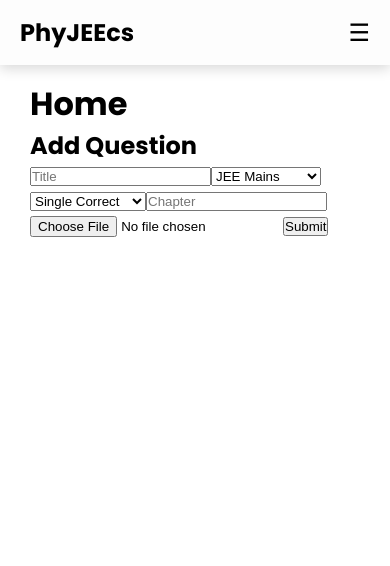
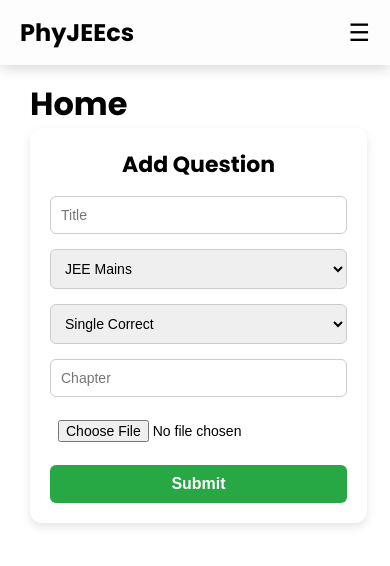
Before and after one commit to Abhi-shek26/PhyJEEcs, a React (Vite) app in the folder frontend/: page / in a window 390 px wide. Shown: the top 566 px of the page. Built offline with nearby package versions, Linux system fonts and the light colour scheme.

Commit message:
Form designed to add questions

```diff
--- /dev/null
+++ b/frontend/src/Components/AddQuestion.css
@@ -0,0 +1,128 @@
+/* General Form Container Styling */
+.form-container {
+    width: 60%;
+    max-width: 600px;
+    margin: auto;
+    padding: 25px;
+    background: #fff;
+    border-radius: 12px;
+    box-shadow: 0 4px 10px rgba(0, 0, 0, 0.1);
+    display: flex;
+    flex-direction: column;
+    align-items: center;
+  }
+
+  /* Form Title */
+  .form-title {
+    text-align: center;
+    font-size: 26px;
+    font-weight: bold;
+    margin-bottom: 15px;
+  }
+
+  /* Form Styling */
+  form {
+    width: 100%;
+    display: flex;
+    flex-direction: column;
+    gap: 15px;
+  }
+
+  /* Input Fields & Dropdowns */
+  .input-group input,
+  .input-group select{
+    width: 100%;
+    padding: 12px;
+    font-size: 16px;
+    border: 1px solid #ccc;
+    border-radius: 6px;
+    box-sizing: border-box;
+    outline: none;
+    transition: border-color 0.3s ease-in-out;
+  }
+
+  .input-group input:focus,
+  .input-group select:focus {
+    border-color: #28a745;
+  }
+
+  /* File Input Styling */
+  .file-input-container {
+    display: flex;
+    flex-direction: column;
+    gap: 8px;
+  }
+
+  input[type="file"] {
+    font-size: 14px;
+    padding: 8px;
+  }
+
+  /* Image Preview Box */
+  .image-preview {
+    display: flex;
+    justify-content: center;
+    align-items: center;
+    border: 1px solid #ddd;
+    border-radius: 8px;
+    overflow: hidden;
+    padding: 12px;
+    max-width: 100%;
+    max-height: fit-content;
+    box-sizing: border-box;
+    background: #f8f8f8;
+  }
+
+  .image-preview img {
+    max-width: 100%;
+    border-radius: 5px;
+    object-fit: contain;
+  }
+
+  /* Submit Button */
+  button {
+    background: #28a745;
+    color: white;
+    font-size: 18px;
+    font-weight: bold;
+    padding: 12px;
+    border: none;
+    border-radius: 6px;
+    cursor: pointer;
+    transition: background 0.3s ease-in-out;
+    width: 100%;
+  }
+
+  button:hover {
+    background: #218838;
+  }
+
+  button:disabled {
+    background: gray;
+    cursor: not-allowed;
+  }
+
+  /* Responsive Design */
+  @media (max-width: 768px) {
+    .form-container {
+      width: 90%;
+      padding: 20px;
+    }
+  }
+
+  @media (max-width: 480px) {
+    .form-title {
+      font-size: 22px;
+    }
+
+    .input-group input,
+    .input-group select {
+      font-size: 14px;
+      padding: 10px;
+    }
+
+    button {
+      font-size: 16px;
+      padding: 10px;
+    }
+  }
--- a/frontend/src/Components/AddQuestion.jsx
+++ b/frontend/src/Components/AddQuestion.jsx
@@ -1,5 +1,6 @@
 import { useState } from "react";
 import axios from "axios";
+import "./AddQuestion.css";
 
 const AddQuestion = () => {
   const [title, setTitle] = useState("");
@@ -7,8 +8,28 @@ const AddQuestion = () => {
   const [type, setType] = useState("Single Correct");
   const [chapter, setChapter] = useState("");
   const [image, setImage] = useState(null);
+  const [imagePreview, setImagePreview] = useState(null);
+  const [imageWidth, setImageWidth] = useState(0);
+  const [imageHeight, setImageHeight] = useState(0);
   const [loading, setLoading] = useState(false);
   const [message, setMessage] = useState("");
+
+  const handleImageChange = (e) => {
+    const file = e.target.files[0];
+    if (file) {
+      setImage(file);
+      const imageUrl = URL.createObjectURL(file);
+      setImagePreview(imageUrl);
+
+      // Create an Image object to get the dimensions
+      const img = new Image();
+      img.src = imageUrl;
+      img.onload = () => {
+        setImageWidth(img.width);
+        setImageHeight(img.height);
+      };
+    }
+  };
 
   const handleSubmit = async (e) => {
     e.preventDefault();
@@ -27,13 +48,16 @@ const AddQuestion = () => {
     setLoading(true);
 
     try {
-      const response = await axios.post("http://localhost:4000/api/upload", formData, {
+      await axios.post("http://localhost:4000/api/upload", formData, {
         headers: { "Content-Type": "multipart/form-data" },
       });
       setMessage("Question added successfully!");
       setTitle("");
       setChapter("");
       setImage(null);
+      setImagePreview(null);
+      setImageWidth(0);
+      setImageHeight(0);
     } catch (error) {
       setMessage("Error uploading question");
     } finally {
@@ -43,8 +67,9 @@ const AddQuestion = () => {
 
   return (
     <div className="form-container">
-      <h2>Add Question</h2>
+      <h2 className="form-title">Add Question</h2>
       <form onSubmit={handleSubmit}>
+        <div className="input-group">
           <input
             type="text"
             placeholder="Title"
@@ -52,15 +77,21 @@ const AddQuestion = () => {
             onChange={(e) => setTitle(e.target.value)}
             required
           />
+        </div>
+        <div className="input-group">
           <select value={category} onChange={(e) => setCategory(e.target.value)}>
             <option value="JEE Mains">JEE Mains</option>
             <option value="JEE Advanced">JEE Advanced</option>
           </select>
+        </div>
+        <div className="input-group">
           <select value={type} onChange={(e) => setType(e.target.value)}>
             <option value="Single Correct">Single Correct</option>
             <option value="Multiple Correct">Multiple Correct</option>
             <option value="Numerical">Numerical</option>
           </select>
+        </div>
+        <div className="input-group">
           <input
             type="text"
             placeholder="Chapter"
@@ -68,12 +99,17 @@ const AddQuestion = () => {
             onChange={(e) => setChapter(e.target.value)}
             required
           />
-        <input
-          type="file"
-          accept="image/*"
-          onChange={(e) => setImage(e.target.files[0])}
-          required
-        />
+        </div>
+
+        <div className="file-input-container">
+          <input type="file" accept="image/*" onChange={handleImageChange} required />
+        </div>
+        {imagePreview && (
+          <div className="image-preview" style={{ width: `${imageWidth}px`, height: `${imageHeight}px` }}>
+            <img src={imagePreview} alt="Preview" />
+          </div>
+        )}
+
         <button type="submit" disabled={loading}>
           {loading ? "Uploading..." : "Submit"}
         </button>
```
Lines whose indentation alone changed are shown as unchanged.
